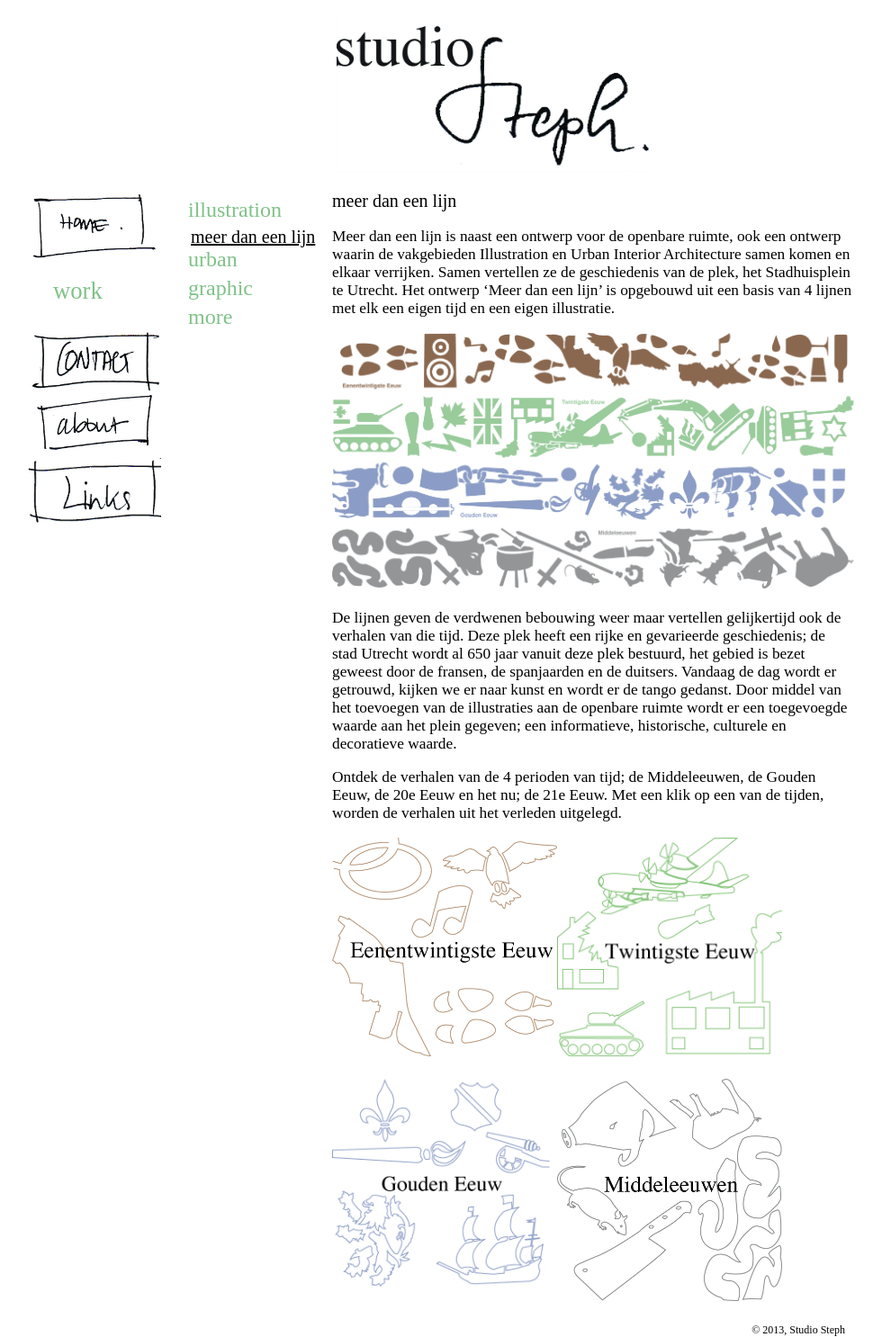
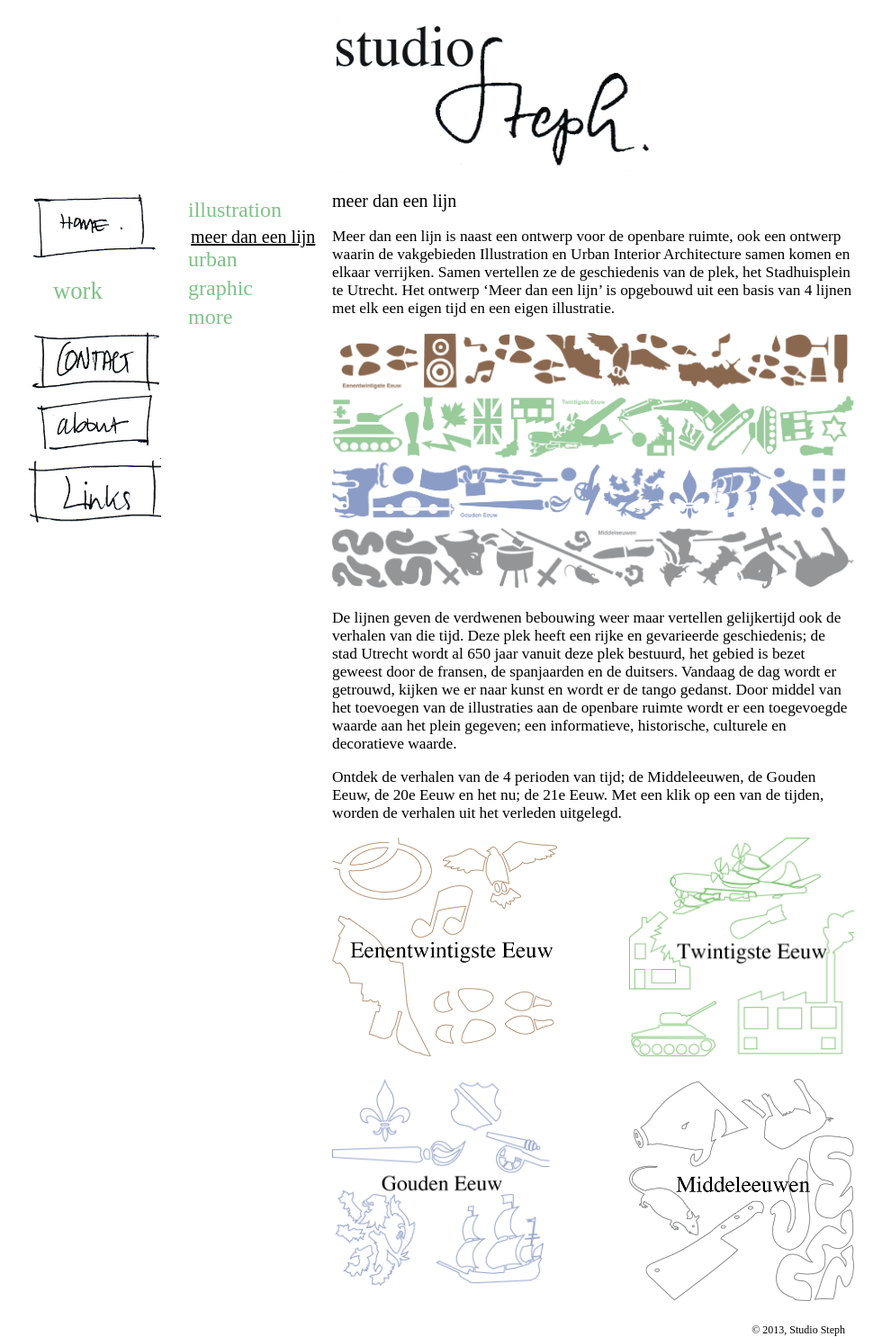
Before and after one commit to studiosteph/studiosteph.github.com, a Jekyll site: the page built from _posts/2013-04-02-meer-dan-een-lijn.md, in a window 1280 px wide. Shown: the whole page at 90% size, without its empty margins (71-1051 px from the left). Built offline with Jekyll 4.4.1, drawn with Linux system fonts in a browser that asks for light colours; Markdown is read by kramdown in place of the engine named in the settings.

Commit message:
fixing outlining of images

```diff
--- a/_posts/2013-04-02-meer-dan-een-lijn.md
+++ b/_posts/2013-04-02-meer-dan-een-lijn.md
@@ -24,7 +24,7 @@ Ontdek de verhalen van de 4 perioden van tijd; de Middeleeuwen, de Gouden Eeuw,
 <a href="/img/meerdaneenlijn/21eeuw/21-5.png" rel="lightbox[21eeuw]">&nbsp;</a>
 </div>
 
-<div class="floatLeft">
+<div class="floatRight">
 <a href="/img/meerdaneenlijn/20eeuw/20-1.png" rel="lightbox[20eeuw]"><img src="/img/meerdaneenlijn/20eeuw/cover20.png" width="250px" /></a>
 <a href="/img/meerdaneenlijn/20eeuw/20-2.png" rel="lightbox[20eeuw]">&nbsp;</a>
 <a href="/img/meerdaneenlijn/20eeuw/20-3.png" rel="lightbox[20eeuw]">&nbsp;</a>
@@ -41,7 +41,7 @@ Ontdek de verhalen van de 4 perioden van tijd; de Middeleeuwen, de Gouden Eeuw,
 <a href="/img/meerdaneenlijn/goudeneeuw/goud-5.png" rel="lightbox[gouden]">&nbsp;</a>
 </div>
 
-<div class="floatLeft">
+<div class="floatRight">
 <a href="/img/meerdaneenlijn/middeleeuwen/middel-1.png" rel="lightbox[middel]"><img src="/img/meerdaneenlijn/middeleeuwen/covermiddel.png" width="250px" /></a>
 <a href="/img/meerdaneenlijn/middeleeuwen/middel-2.png" rel="lightbox[middel]">&nbsp;</a>
 <a href="/img/meerdaneenlijn/middeleeuwen/middel-3.png" rel="lightbox[middel]">&nbsp;</a>
--- a/css/styles.css
+++ b/css/styles.css
@@ -148,6 +148,11 @@ nav li.linksactive {
 	width: 250px;
 }
 
+#content div.floatRight {
+	float: right;
+	width: 250px;
+}
+
 #content img.floatLeft {
 	float: left;
 	margin-left: 10px;
```
